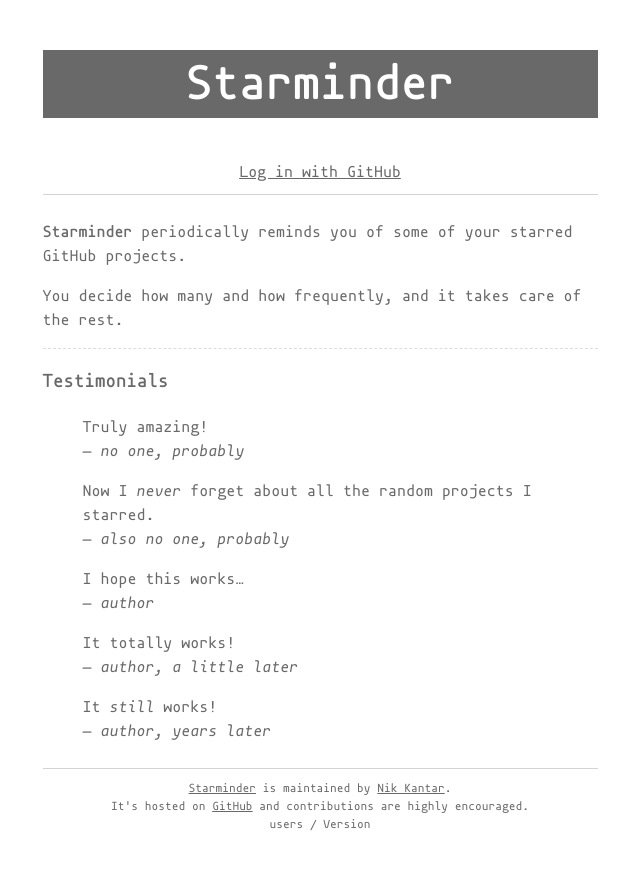
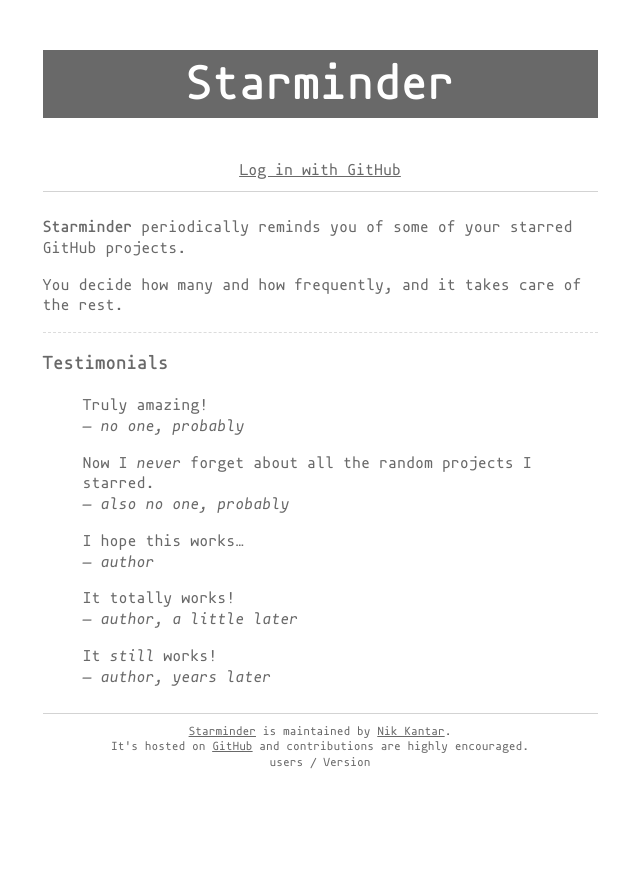
Before and after one commit to nkantar/Starminder, a Django app: page / in a window 1280 px wide. Shown: the whole page, without its empty margins (320-960 px from the left). After the commit the page ends 769 px from the top, so only its background shows below. Run offline with Django 3.2, Linux system fonts and the light colour scheme; parts of the project's set-up code (start-up, migrations or seed data) failed here and were passed over.

Commit message:
Update line height

```diff
--- a/static/style/_main.scss
+++ b/static/style/_main.scss
@@ -4,7 +4,7 @@ body {
   padding: 0 25px;
   font-size: 16px;
   font-family: "mononoki", monospace;
-  line-height: 1.5;
+  line-height: 1.3;
   color: dimgray;
 
   a {
--- a/static/style/style.css
+++ b/static/style/style.css
@@ -32,7 +32,7 @@ body {
   padding: 0 25px;
   font-size: 16px;
   font-family: "mononoki", monospace;
-  line-height: 1.5;
+  line-height: 1.3;
   color: dimgray; }
   body a {
     color: dimgray; }
```
